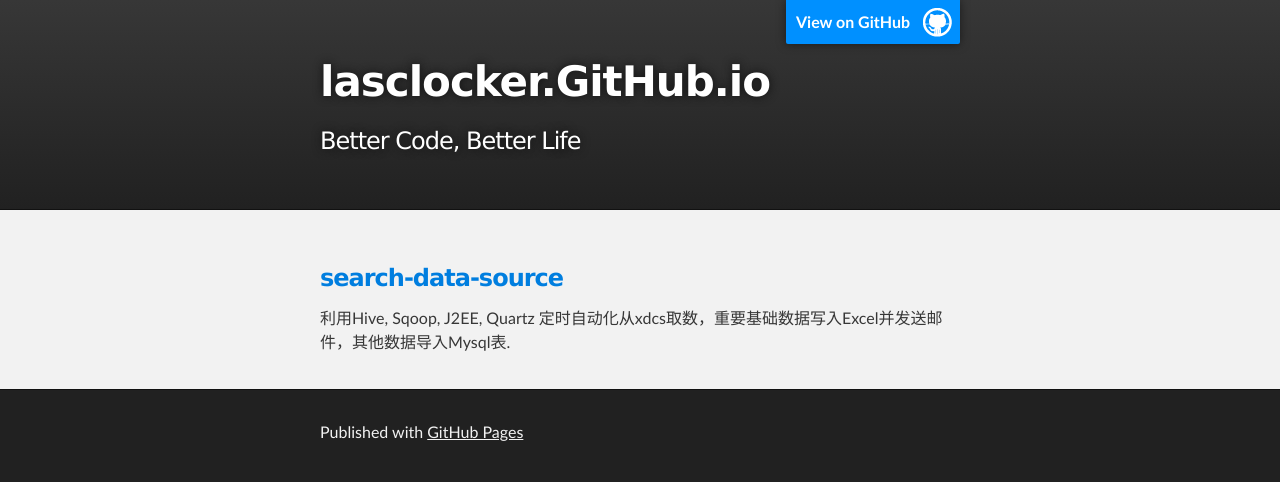
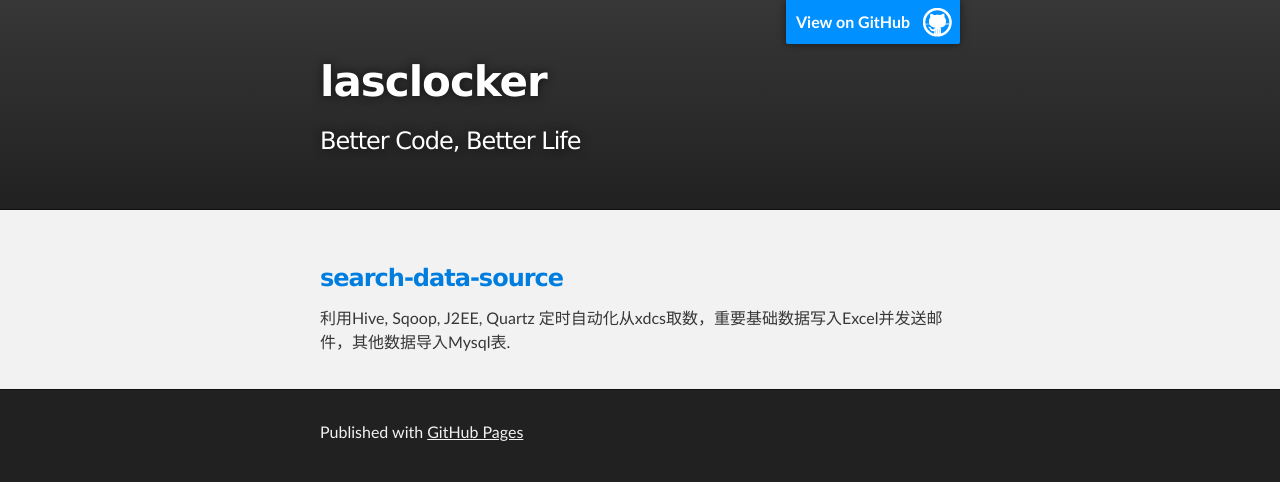
Before and after one commit to lasclocker/lasclocker.github.io, a plain HTML site: page index.html in a window 1280 px wide. Drawn offline with Linux system fonts and the light colour scheme.

Commit message:
Replace master branch with page content via GitHub

```diff
--- a/index.html
+++ b/index.html
@@ -4,11 +4,11 @@
   <head>
     <meta charset='utf-8'>
     <meta http-equiv="X-UA-Compatible" content="chrome=1">
-    <meta name="description" content="lasclocker.GitHub.io : Better Code, Better Life">
+    <meta name="description" content="lasclocker : Better Code, Better Life">
 
     <link rel="stylesheet" type="text/css" media="screen" href="stylesheets/stylesheet.css">
 
-    <title>lasclocker.GitHub.io</title>
+    <title>lasclocker</title>
   </head>
 
   <body>
@@ -18,7 +18,7 @@
         <header class="inner">
           <a id="forkme_banner" href="https://github.com/lasclocker">View on GitHub</a>
 
-          <h1 id="project_title">lasclocker.GitHub.io</h1>
+          <h1 id="project_title">lasclocker</h1>
           <h2 id="project_tagline">Better Code, Better Life</h2>
 
         </header>
--- a/params.json
+++ b/params.json
@@ -1,5 +1,5 @@
 {
-  "name": "lasclocker.GitHub.io",
+  "name": "lasclocker",
   "tagline": "Better Code, Better Life",
   "body": "### [search-data-source](https://lasclocker.github.io/search-data-source/)\r\n利用Hive, Sqoop, J2EE, Quartz 定时自动化从xdcs取数，重要基础数据写入Excel并发送邮件，其他数据导入Mysql表.\r\n",
   "note": "Don't delete this file! It's used internally to help with page regeneration."
```
